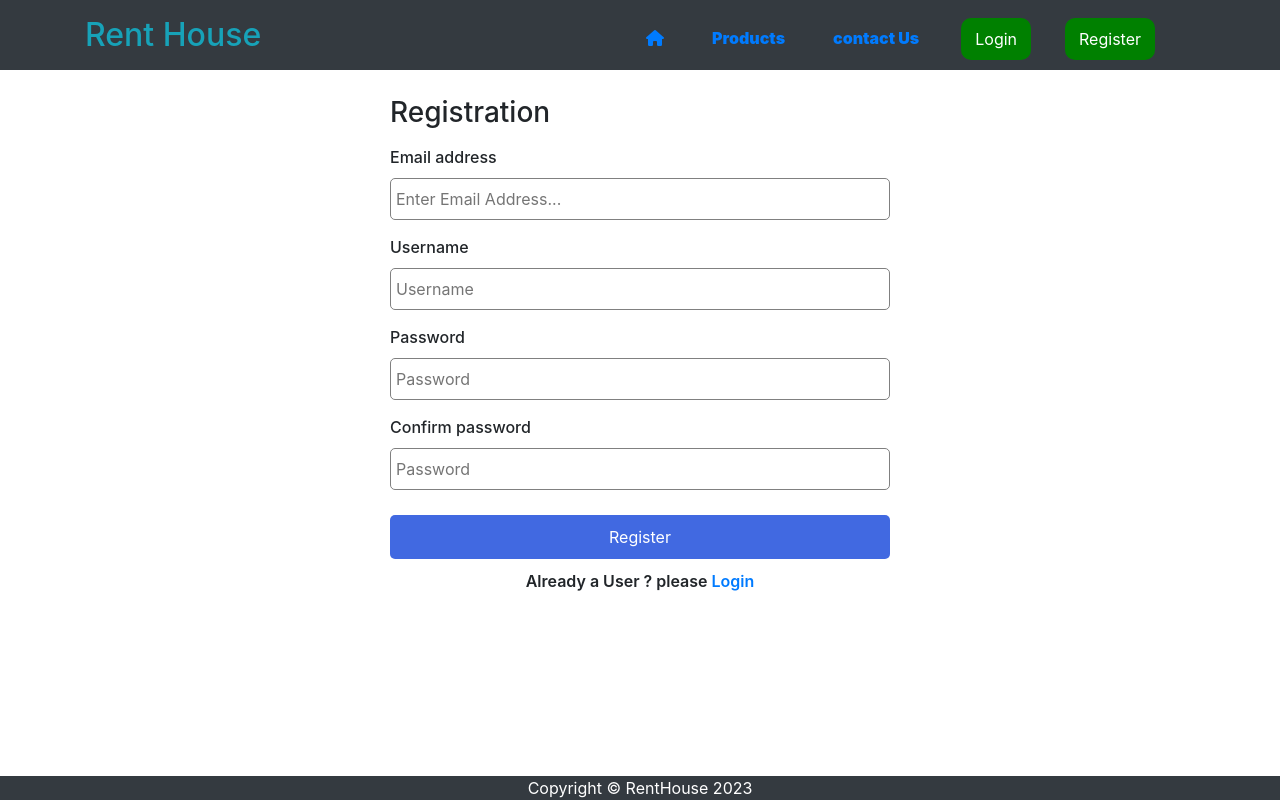
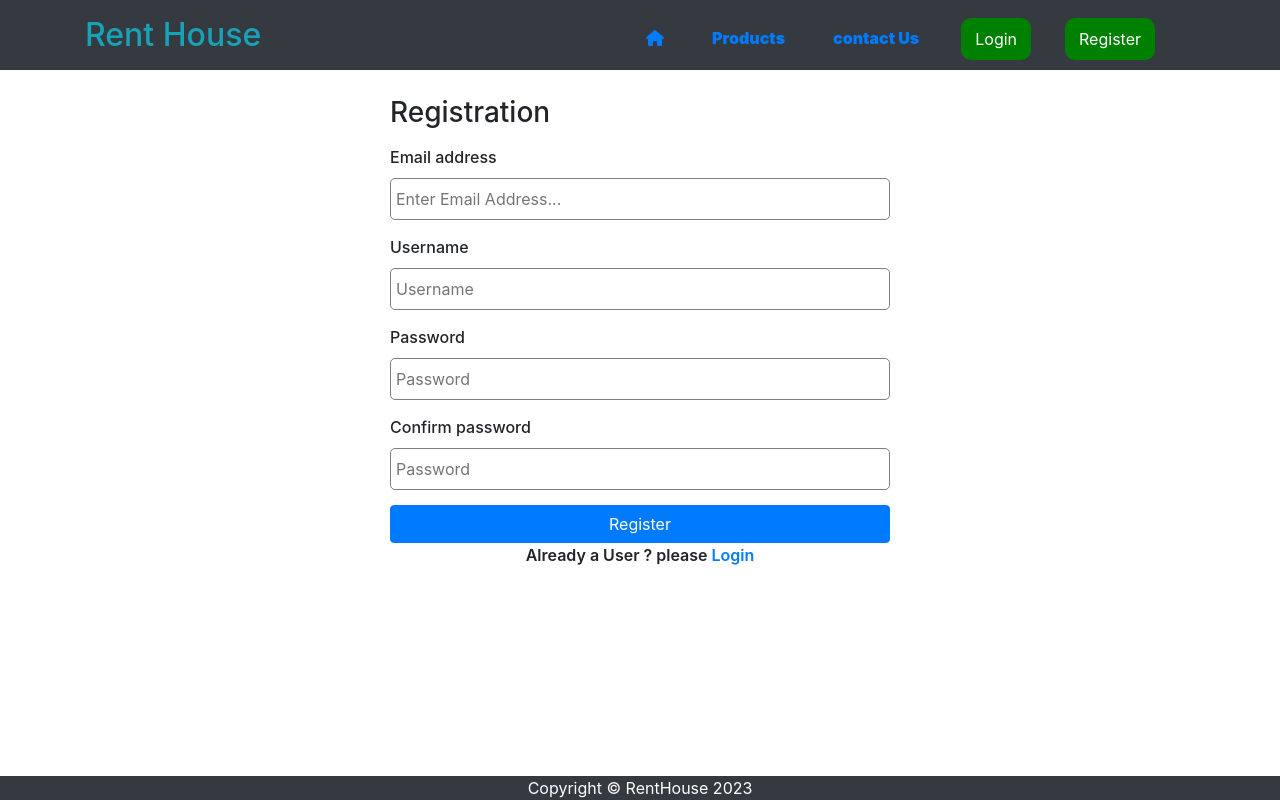
Before and after one commit to selvakumar-MERN/Rent-house-frontend, a React (Create React App) app: page /register in a window 1280 px wide. Built offline with nearby package versions, Linux system fonts and the light colour scheme; no server answers.

Commit message:
Update Registeration.js

```diff
--- a/src/Components/Registration/Registeration.js
+++ b/src/Components/Registration/Registeration.js
@@ -89,9 +89,10 @@ function Registeration(props) {
                                         {usermessage !== null ? <span className='text-danger'>{usermessage}</span> : null}
                                         {fieldverify !== null ? <span className='text-success'>{fieldverify}</span> : null}
                                         </div>
-                                        <button onClick={submit} className="formbutton">
-                                            Register
-                                        </button>
+                                         <button onClick={(e)=>{submit(e);setload(false)}} className="btn btn-primary btn-block">
+                                    { load ? <span>Register</span> : <div className='spinner-border text-primary ' role='status'>
+                                             </div>}
+                                    </button>
                                        <div className='loginfooter'>
                                         <span>Already a User ? please <Link to='/login'>Login</Link></span>
                                        </div>
```
